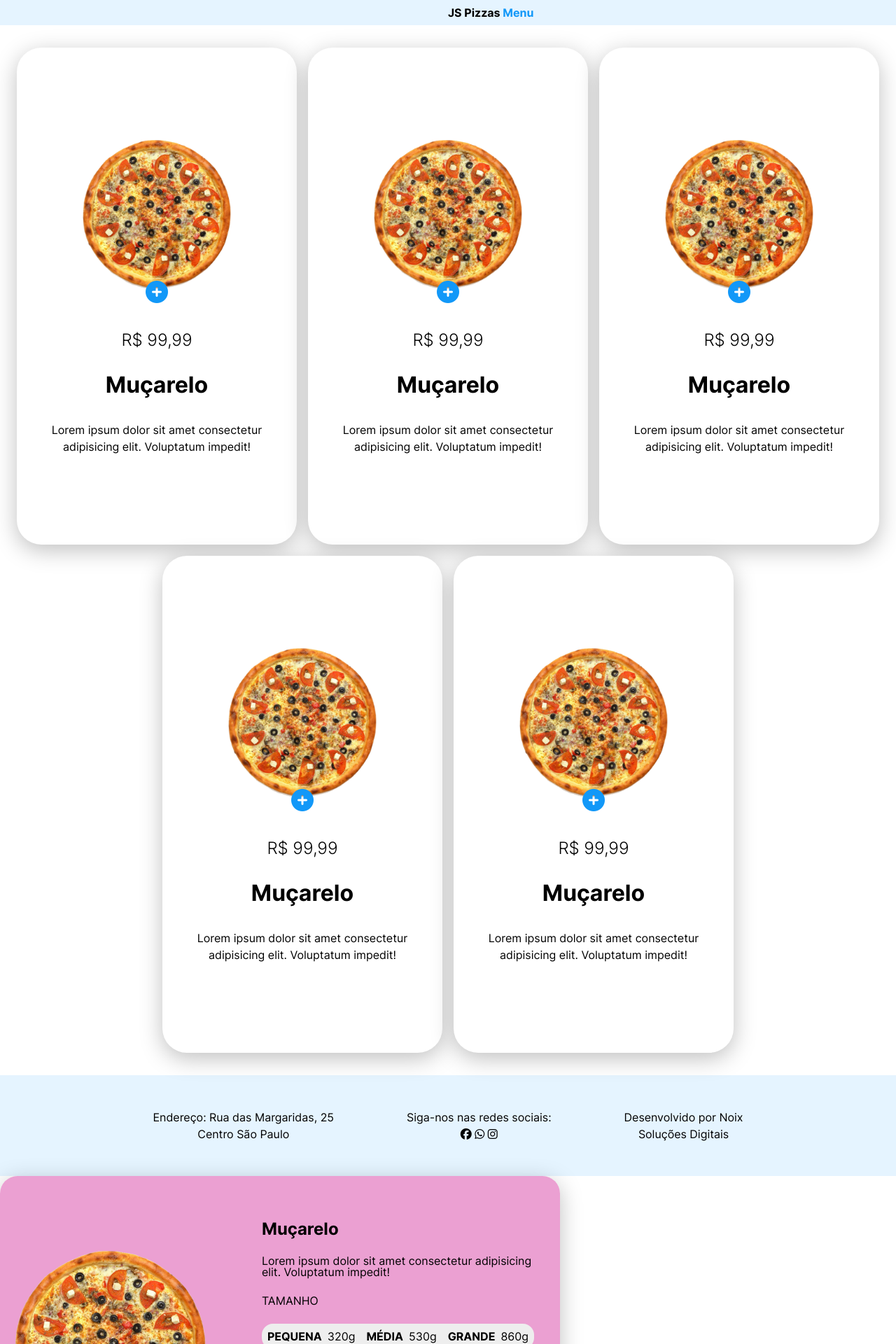
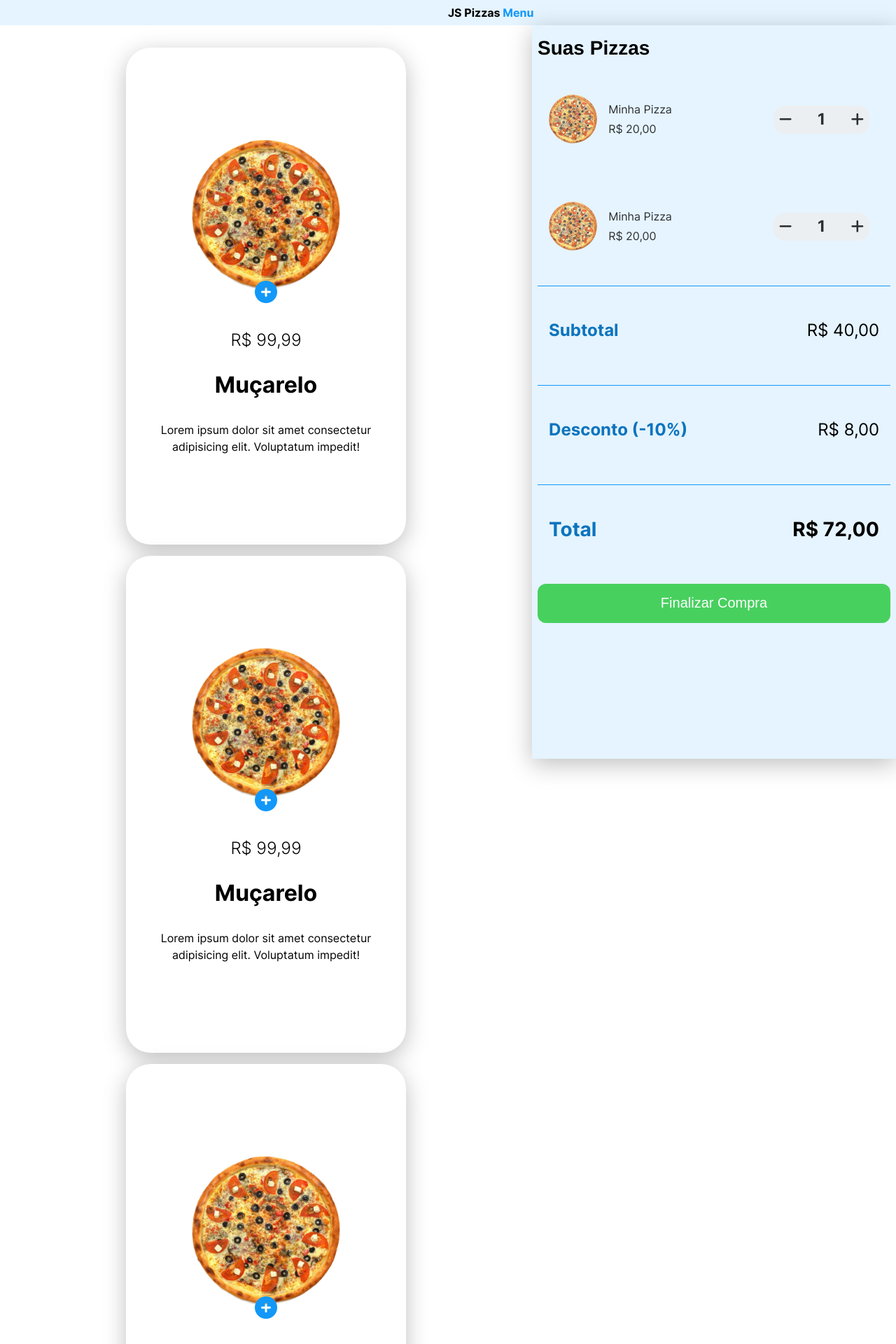
Before and after one commit to O-Chagas/PrjPizzaria, a PHP site: page /jspizzaria.html in a window 1280 px wide. Shown: the top 1920 px of the page at 70% size. Run offline with PHP 8.4, Linux system fonts and the light colour scheme; some libraries are stand-ins or nearby versions.

Commit message:
Elaboração da Tela Carrinho

```diff
--- a/css/style.css
+++ b/css/style.css
@@ -1,5 +1,5 @@
 main {
-
+    display: flex;
 }
 
 /* HEADER */
@@ -221,3 +221,156 @@ main {
     text-transform: uppercase;
     font-family: var(--font-bold);
 }
+
+/* Atividade */
+
+.carrinho {
+    display: flex;
+    flex-direction: column;
+    background-color: var(--color-azul-claro);
+    box-shadow: 0px 8px 32px 0px rgba(0, 0, 0, 0.25);
+    gap: 16px;
+    width: 504px;
+    height: 1016px;
+    padding: 16px 8px;
+}
+
+.carrinho__titulo {
+    font-size: 1.75rem;
+    font-family:'Franklin Gothic Medium', 'Arial Narrow', Arial, sans-serif;
+    display: flex;
+    flex-direction: column;
+    line-height: 33.89px;
+    font-weight: 700;
+    width: 456px;
+    height: 34px;
+}
+
+.carrinho__item1 {
+    display: flex;
+    justify-content: space-between;
+    align-items: center;
+    border: 1px;
+    width: 488px;
+    height: 105px;
+    padding: 16px;
+    gap: 16px;
+    opacity: 80%;
+}
+
+.carrinho__img {
+    display: flex;
+    width: 73px;
+    height: 73px;
+}
+
+.carrinho__preco-area {
+    display: flex;
+    justify-content: center;
+    flex-direction: column;
+    width: 260px;
+    height: 73px;
+    gap: 8px;
+}
+
+.carrinho__texto {
+    font-family: var(--font-regular);
+    font-weight: 400;
+    font-size: 1rem;
+    line-height: 19.36px;
+}
+
+.carrinho__controle-unidade {
+    display: flex;
+    justify-content: space-between;
+    align-items: center;
+    font-family: var(--font-bold);
+    font-weight: 700;
+    font-size: 1.4rem;
+    line-height: 24.2px;
+    width: 162px;
+    height: 40px;
+    border-radius: 16px;
+    margin-right: 30px;
+    gap: 16px;
+    background-color: var(--color-cinza-claro);
+}
+
+.btn__unidade {
+    font-size: var(--font-bold);
+    font-weight: 700;
+    font-size: 1.3rem;
+    border-radius: 16px;
+    padding: 8px;
+    cursor: pointer;
+}
+
+.btn__unidade:hover {
+    background-color: var(--color-cinza-escuro);
+}
+
+.carrinho__preco-final {
+    display: flex;
+    justify-content: space-between;
+    align-items: center;
+    max-width: 488px;
+    height: 77px;
+    padding: 24px 16px;
+    gap: 16px;
+    border-top: 1px solid rgba(18, 152, 248, 1);
+}
+
+.carrinho__texto-total {
+    font-family: var(--font-bold);
+    color: var(--color-azul-mt-escuro);
+    font-size: 24px;
+    font-weight: 700;
+    line-height: 29px;
+    letter-spacing: 0em;
+    text-align: left;
+    gap: 16px;
+}
+
+.carrinho__valor-texto {
+    font-family: var(--font-regular);
+    font-size: 24px;
+    font-weight: 300;
+    line-height: 29px;
+    letter-spacing: 0em;
+    text-align: left;
+}
+
+.carrinho__total {
+    font-family: var(--font-bold);
+    color: var(--color-azul-mt-escuro);
+    font-size: 28px;
+    font-weight: 800;
+    line-height: 34px;
+    letter-spacing: 0em;
+    text-align: left;
+}
+
+.carrinho__valor-total {
+    font-family: var(--font-bold);
+    font-size: 28px;
+    font-weight: 800;
+    line-height: 34px;
+    letter-spacing: 0em;
+    text-align: left;
+}
+
+.btn__carrinho {
+    background-color: rgba(72, 208, 95, 1);
+    border-radius: 12px;
+    padding: 16px 32px;
+    font-size: 1.25rem;
+    height: 56px;
+    color: #fff;
+    cursor: pointer;
+    display:flex;
+    justify-content: center;
+}
+
+.btn__carrinho:hover {
+    background-color: rgb(48, 141, 64);
+}
--- a/jspizzaria.html
+++ b/jspizzaria.html
@@ -78,6 +78,52 @@
                 </p>
             </div>
         </section>
+
+        <section class="carrinho">
+            <span class="carrinho__titulo">Suas Pizzas</span>
+            <div class="carrinho__item1">
+                <img src="./images/img-produto01.png" alt="Imagem da Pizza de Muçarela" class="carrinho__img">
+                <div class="carrinho__preco-area">
+                    <p class="carrinho__texto">Minha Pizza</p>
+                    <span class="carrinho__texto">R$ 20,00</span>
+                </div>
+                <div class="carrinho__controle-unidade">
+                    <button class="btn__unidade"><i class="fa-solid fa-minus"></i></button>
+                    <span>1</span>
+                    <button class="btn__unidade"><i class="fa-solid fa-plus"></i></button>
+                </div>
+            </div>
+            <div class="carrinho__item1">
+                <img src="./images/img-produto01.png" alt="Imagem da Pizza de Muçarela" class="carrinho__img">
+                <div class="carrinho__preco-area">
+                    <p class="carrinho__texto">Minha Pizza</p>
+                    <span class="carrinho__texto">R$ 20,00</span>
+                </div>
+
+                <div class="carrinho__controle-unidade">
+                    <button class="btn__unidade"><i class="fa-solid fa-minus"></i></button>
+                    <span>1</span>
+                    <button class="btn__unidade"><i class="fa-solid fa-plus"></i></button>
+                </div>
+            </div>
+            <div class="carrinho__preco-final">
+                <span class="carrinho__texto-total">Subtotal</span>
+                <span class="carrinho__valor-texto">R$ 40,00</span>
+            </div>
+            <div class="carrinho__preco-final">
+                <span class="carrinho__texto-total">Desconto (-10%)</span>
+                <span class="carrinho__valor-texto">R$ 8,00</span>
+            </div>
+            <div class="carrinho__preco-final">
+                <span class="carrinho__total">Total</span>
+                <span class="carrinho__valor-total">R$ 72,00</span>
+            </div>
+
+            <button class="btn__carrinho">
+                Finalizar Compra
+            </button>
+
+        </section>
     </main>
 
     <footer class="rodape">
```
